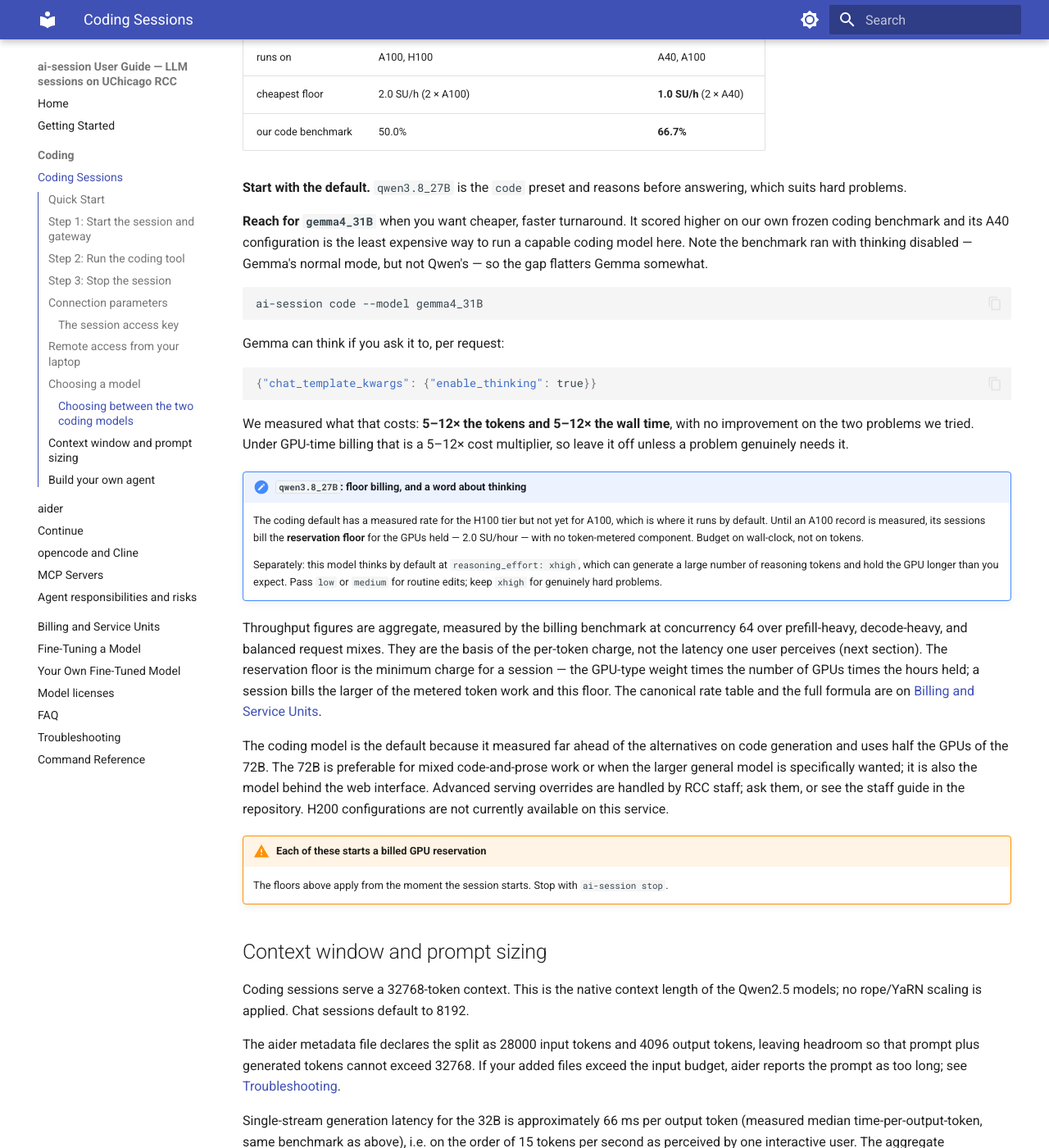
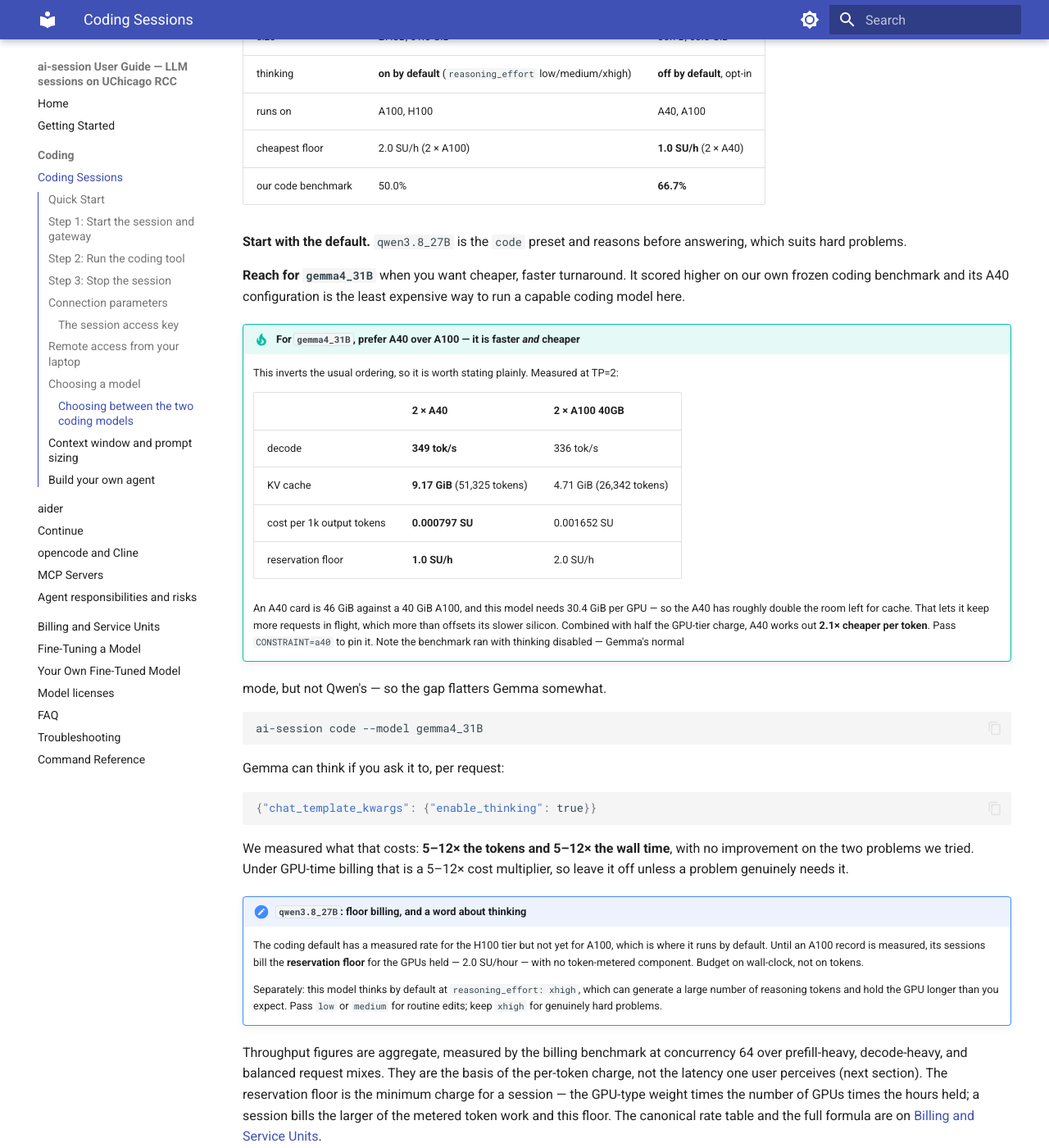
Before and after one commit to rmehta1987/rcc-vllm, an MkDocs documentation site: the page built from docs/coding/overview.md, in a window 1280 px wide and 1400 px high, scrolled down 4658 px. Shown: the whole window at 82% size. Built offline with MkDocs 1.6.1 and Material for MkDocs 9.7.7, drawn with Linux system fonts in a browser that asks for light colours; some of the changed text lies outside the part shown.

Commit message:
model-refresh: gemma4_31B a100 rate row -- A40 beats A100-40GB on every axis
Completes Gemma's billing coverage across both tiers its constraint allows, and turns up
an inversion worth recording because it is the opposite of the obvious assumption.

Measured at TP=2, eager, vLLM 0.26.0:
                 a40 (53710675)    a100 40GB (53707470)
  prefill              2301.17                 3336.88
  decode                348.67                  336.21
  alpha                   6.60                    9.92
  KV cache    9.17 GiB / 51,325 tok    4.71 GiB / 26,342 tok
  su_per_1k_out       0.000797                0.001652
  floor                1.0 SU/h                2.0 SU/h

A40 decodes FASTER despite weaker silicon: an A40 card is 46 GiB against a 40 GiB A100 and
this model needs 30.38 GiB/GPU, leaving roughly double the cache. At the benchmark's
concurrency 64 the A40 keeps more requests in flight while the A100 is cache-starved -- the
a100 alpha of 9.92 vs a40's 6.60 is the signature (prefill scales, decode does not).
With half the tier weight on top, A40 is 2.07x cheaper per output token.

Tier choice now matters more than model choice: the same Gemma is either the cheapest
coding option in the fleet (a40, 0.000797) or nearly the dearest (a100, 0.001652), against
qwen3.8_27B on h100 at 0.001242. Docs gain an explicit "prefer A40 over A100 for this
model" note with the measured table and the CONSTRAINT=a40 pin.

Co-Authored-By: Claude Opus 5 <noreply@anthropic.com>

````diff
--- a/docs/coding/overview.md
+++ b/docs/coding/overview.md
@@ -205,6 +205,7 @@ chain of thought is returned separately from the answer — visible in opencode
 | `qwen3_4b` (cheapest; debugging, simple edits, tool calling) | 4B | 1 x A100-80GB | 22167 | 5114 | 1.0 SU/h |
 | `qwen3.8_27B` (default; thinking model, accepts images) | 27.8B | 2 x A100 | — | — | 2.0 SU/h |
 | `gemma4_31B` (alternative; thinking off by default) | 30.7B | 2 x A40 | 2301 | 349 | 1.0 SU/h |
+| `gemma4_31B` (on A100 40GB — slower *and* dearer, see below) | 30.7B | 2 x A100 | 3337 | 336 | 2.0 SU/h |
 | `qwen2.5_72B` | 72B | 4 x A100-80GB | 2914 | 1191 | 4.0 SU/h |
 
 
@@ -226,7 +227,22 @@ which suits hard problems.
 
 **Reach for `gemma4_31B`** when you want cheaper, faster turnaround. It scored higher on our
 own frozen coding benchmark and its A40 configuration is the least expensive way to run a
-capable coding model here. Note the benchmark ran with thinking disabled — Gemma's normal
+capable coding model here.
+
+!!! tip "For `gemma4_31B`, prefer A40 over A100 — it is faster *and* cheaper"
+    This inverts the usual ordering, so it is worth stating plainly. Measured at TP=2:
+
+    | | 2 × A40 | 2 × A100 40GB |
+    |---|---|---|
+    | decode | **349 tok/s** | 336 tok/s |
+    | KV cache | **9.17 GiB** (51,325 tokens) | 4.71 GiB (26,342 tokens) |
+    | cost per 1k output tokens | **0.000797 SU** | 0.001652 SU |
+    | reservation floor | **1.0 SU/h** | 2.0 SU/h |
+
+    An A40 card is 46 GiB against a 40 GiB A100, and this model needs 30.4 GiB per GPU — so
+    the A40 has roughly double the room left for cache. That lets it keep more requests in
+    flight, which more than offsets its slower silicon. Combined with half the GPU-tier
+    charge, A40 works out **2.1× cheaper per token**. Pass `CONSTRAINT=a40` to pin it. Note the benchmark ran with thinking disabled — Gemma's normal
 mode, but not Qwen's — so the gap flatters Gemma somewhat.
 
 ```bash
````
Also changed, not shown: CHANGELOG.md (+24 -5 lines), 4 other files.
